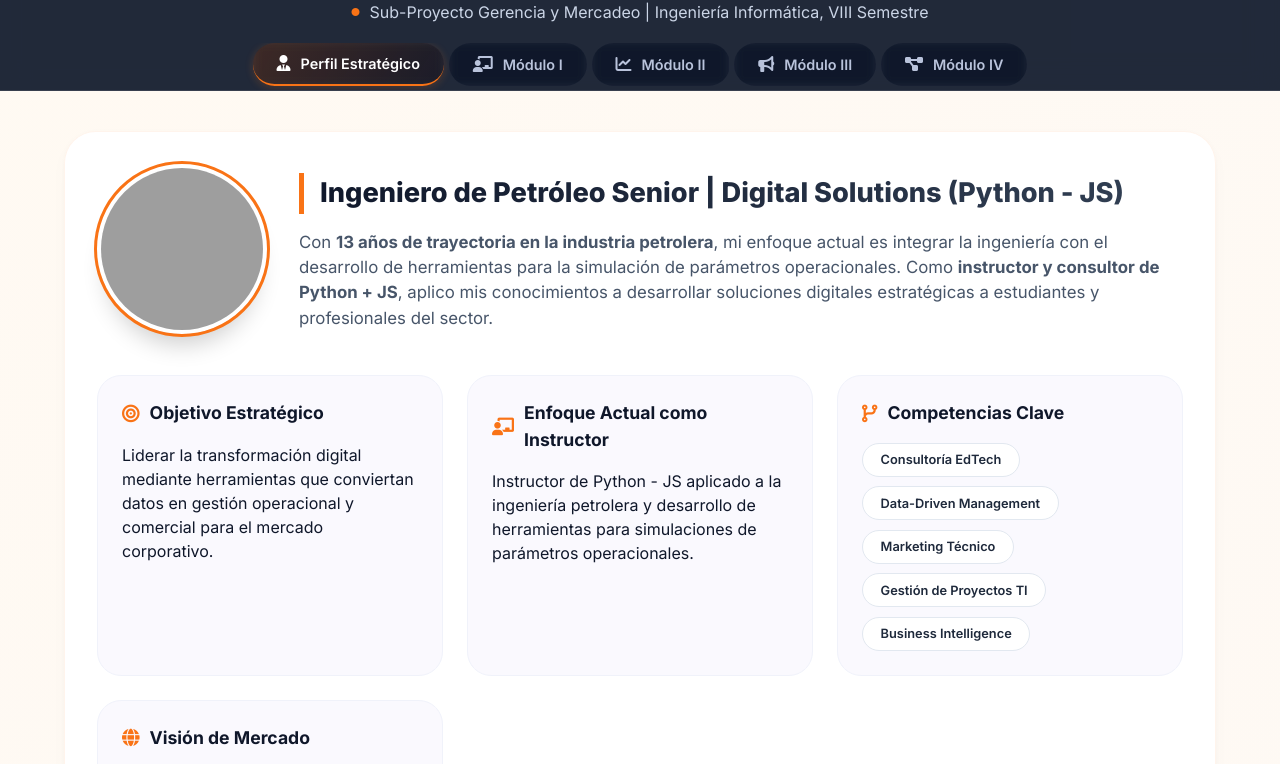
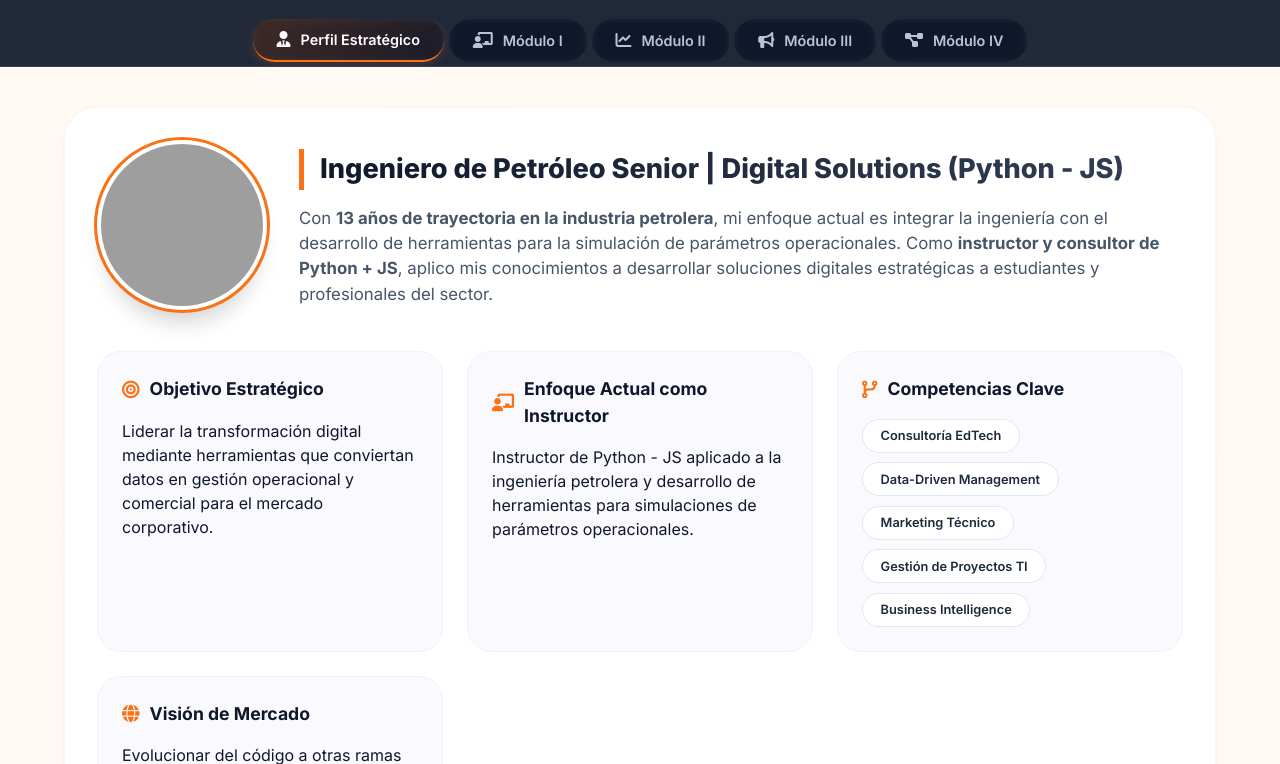
Before and after one commit to ERNESTOJGM/ERNESTOJGM.github.io, a plain HTML site: page index.html in a window 1280 px wide. Shown: the part 241-1005 px from the top of the page. Drawn offline with Linux system fonts and the light colour scheme; grey boxes are pictures that could not be loaded.

Commit message:
Update index.html

```diff
--- a/index.html
+++ b/index.html
@@ -20,8 +20,6 @@
         <!-- Información -->
         <h1 class="blog-name"> Estudiante, Ernesto Guerrero</h1>
         <p class="subtitle">
-            <i class="fas fa-circle separator-dot"></i>
-            Sub-Proyecto Gerencia y Mercadeo | Ingeniería Informática, VIII Semestre
         </p>
     </div>
     <nav>
```
